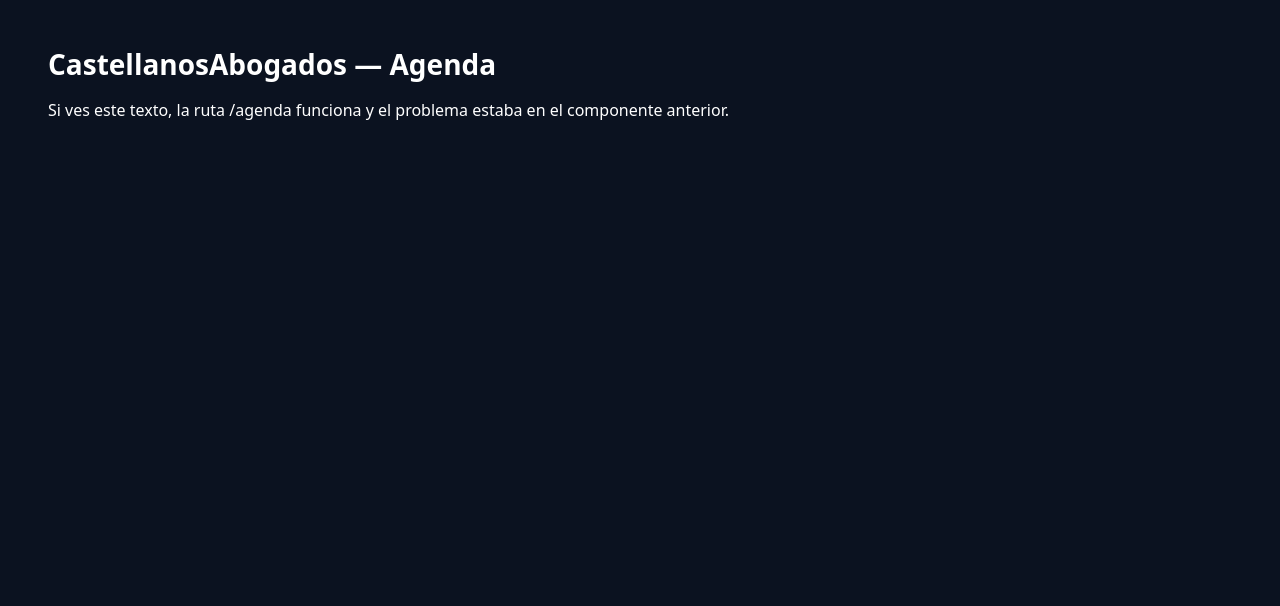
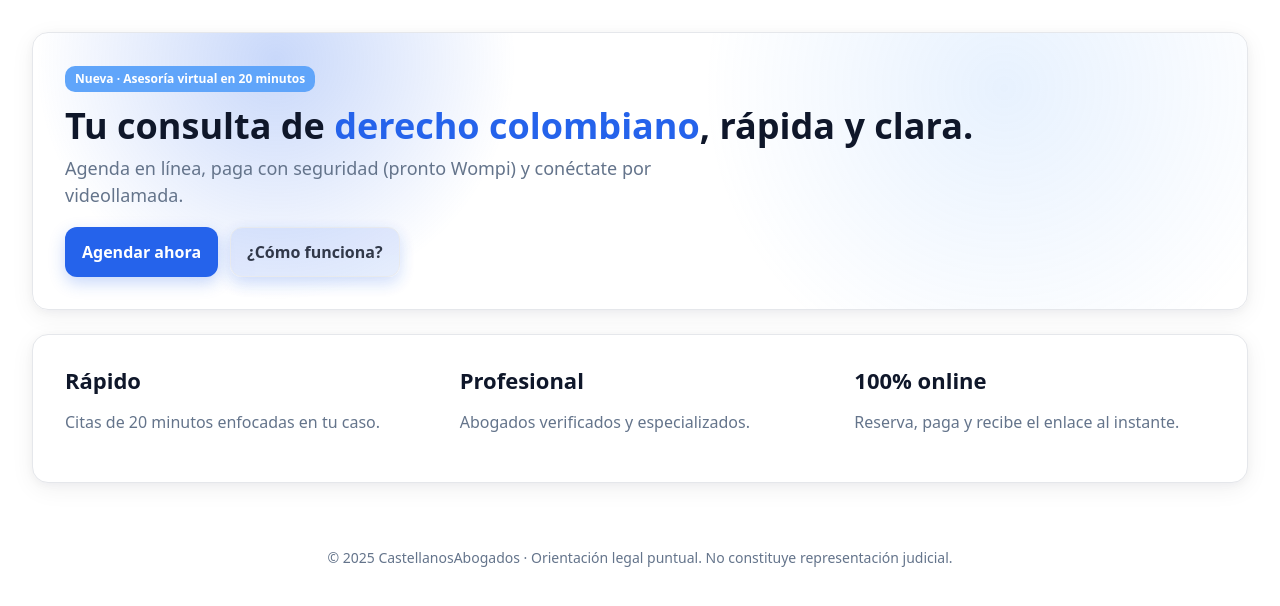
Before and after one commit to jjonnas1/castellanosabogados, a Next.js app: page /agenda in a window 1280 px wide. Shown: the top 606 px of the page. Built offline with nearby package versions, Linux system fonts and the light colour scheme.

Commit message:
Update page.tsx

```diff
--- a/app/agenda/page.tsx
+++ b/app/agenda/page.tsx
@@ -1,17 +1,114 @@
-// app/agenda/page.tsx
-export default function AgendaPage() {
+// app/page.tsx
+export default function Home() {
   return (
-    <main
-      style={{
-        padding: "48px",
-        color: "#fff",
-        background: "#0b1220",
-        minHeight: "100vh",
-        fontFamily: "system-ui, -apple-system, Segoe UI, Roboto, Ubuntu, Cantarell",
-      }}
-    >
-      <h1 style={{ fontSize: 28, marginBottom: 8 }}>CastellanosAbogados — Agenda</h1>
-      <p>Si ves este texto, la ruta /agenda funciona y el problema estaba en el componente anterior.</p>
+    <main style={{ display: "grid", gap: 24, padding: 32 }}>
+      {/* Hero principal */}
+      <section
+        className="card"
+        style={{
+          position: "relative",
+          overflow: "hidden",
+          padding: 32,
+          background:
+            "radial-gradient(600px circle at 20% 10%, rgba(37,99,235,0.25), transparent 40%), radial-gradient(600px circle at 80% 20%, rgba(96,165,250,0.15), transparent 50%)",
+        }}
+      >
+        <div style={{ position: "relative" }}>
+          <span
+            style={{
+              display: "inline-block",
+              background: "var(--brand-2)",
+              color: "#fff",
+              fontSize: 12,
+              fontWeight: 700,
+              padding: "4px 10px",
+              borderRadius: "10px",
+              marginBottom: 12,
+            }}
+          >
+            Nueva · Asesoría virtual en 20 minutos
+          </span>
+
+          <h1
+            style={{
+              fontSize: "clamp(28px, 3vw, 36px)",
+              color: "var(--text)",
+              marginBottom: 8,
+            }}
+          >
+            Tu consulta de{" "}
+            <span style={{ color: "var(--brand)" }}>derecho colombiano</span>, rápida y clara.
+          </h1>
+
+          <p
+            style={{
+              color: "var(--muted)",
+              fontSize: 18,
+              maxWidth: 700,
+              marginTop: 8,
+            }}
+          >
+            Agenda en línea, paga con seguridad (pronto Wompi) y conéctate por videollamada.
+          </p>
+
+          <div style={{ marginTop: 18, display: "flex", gap: 12 }}>
+            <a className="btn" href="/agenda">
+              Agendar ahora
+            </a>
+            <a
+              href="#como-funciona"
+              className="btn secondary"
+              style={{ opacity: 0.85 }}
+            >
+              ¿Cómo funciona?
+            </a>
+          </div>
+        </div>
+      </section>
+
+      {/* Sección de beneficios */}
+      <section
+        id="como-funciona"
+        className="card"
+        style={{
+          display: "grid",
+          gridTemplateColumns: "repeat(auto-fit,minmax(220px,1fr))",
+          gap: 18,
+          background: "var(--surface)",
+        }}
+      >
+        {[
+          {
+            t: "Rápido",
+            d: "Citas de 20 minutos enfocadas en tu caso.",
+          },
+          {
+            t: "Profesional",
+            d: "Abogados verificados y especializados.",
+          },
+          {
+            t: "100% online",
+            d: "Reserva, paga y recibe el enlace al instante.",
+          },
+        ].map((f, i) => (
+          <div key={i} style={{ padding: 8 }}>
+            <h3 style={{ marginBottom: 6, color: "var(--text)" }}>{f.t}</h3>
+            <p style={{ color: "var(--muted)" }}>{f.d}</p>
+          </div>
+        ))}
+      </section>
+
+      {/* Pie o aviso */}
+      <p
+        style={{
+          textAlign: "center",
+          color: "var(--muted)",
+          marginTop: 40,
+          fontSize: 14,
+        }}
+      >
+        © 2025 CastellanosAbogados · Orientación legal puntual. No constituye representación judicial.
+      </p>
     </main>
   );
 }
```
